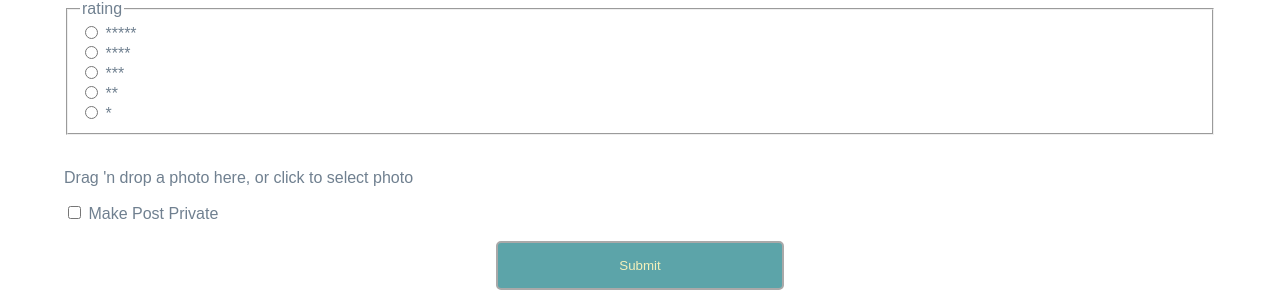
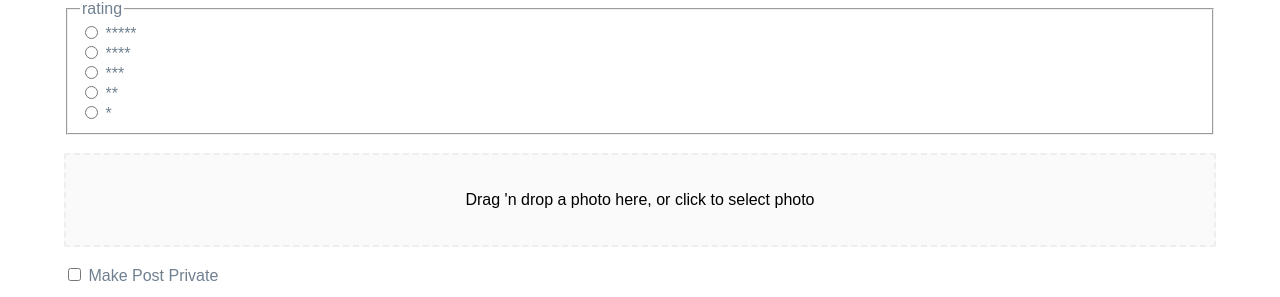
Before and after one commit to tompsherman/frontend, a React (Create React App) app in the folder expat-journal/: page /postpage in a window 1280 px wide. Shown: the part 985-1282 px from the top of the page. Built offline with nearby package versions, Linux system fonts and the light colour scheme; no server answers; the HTML template or start-up script is replaced by a standard one.

Commit message:
dragdrop styling

```diff
--- a/expat-journal/src/components/DragDrop.js
+++ b/expat-journal/src/components/DragDrop.js
@@ -2,6 +2,35 @@ import React, {useCallback} from "react"
 import {useDropzone} from "react-dropzone"
 import axios from "axios"
 import styled from "styled-components"
+
+const getColor = (props) => {
+    if (props.isDragAccept) {
+        return '#008000';
+    }
+    if (props.isDragReject) {
+        return '#FF0000';
+    }
+    if (props.isDragActive) {
+        return '#2196f3';
+    }
+    return '#eeeeee';
+  }
+
+const StyledDiv = styled.div`
+  flex: 1;
+  display: flex;
+  flex-direction: column;
+  align-items: center;
+  padding: 20px;
+  border-width: 2px;
+  border-radius: 2px;
+  border-color: ${props => getColor(props)};
+  border-style: dashed;
+  background-color: #fafafa;
+  color: black;
+  outline: none;
+  transition: border .24s ease-in-out;
+`;
 
 function DragDrop (){
     const onDrop = useCallback(acceptedFiles => {
@@ -19,24 +48,17 @@ function DragDrop (){
     const {getRootProps, getInputProps, isDragActive} = useDropzone({onDrop})
 
     return (
-        <StyledDiv className="dragDrop-container">
-            <div {...getRootProps()}>
+        <div className="dragDrop-container">
+            <StyledDiv {...getRootProps()}>
                 <input {...getInputProps()} />
                 {
                     isDragActive ?
                     <p>Drop the files here...</p> :
                     <p>Drag 'n drop a photo here, or click to select photo</p>
                 }
-            </div>
-        </StyledDiv>
+            </StyledDiv>
+        </div>
     )
 }
 
-const StyledDiv = styled.div `
-    .dragDrop-container:hover{
-        border: 2px solid gray;
-        color: blue;
-    }
-`
-
 export default DragDrop
--- a/expat-journal/src/components/PostForm.js
+++ b/expat-journal/src/components/PostForm.js
@@ -149,7 +149,7 @@ const PostForm = (props) => {
         </FormGroup>
         <br />
         <DragDrop />
-
+        <br />
         <FormGroup check>
           <Label check>
             <Input name="viewable" type="checkbox" onChange={changeHandler}/>{' '}
```
